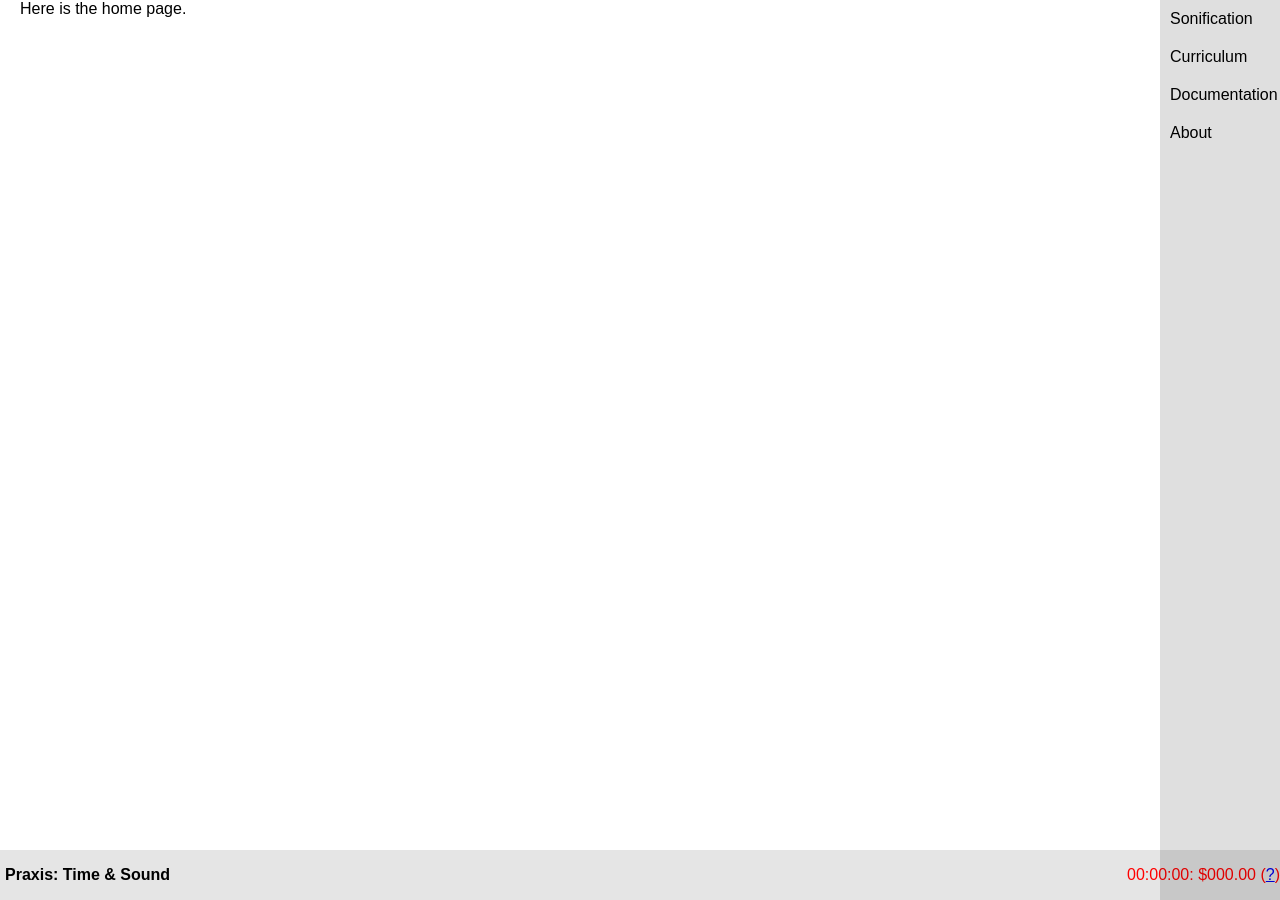
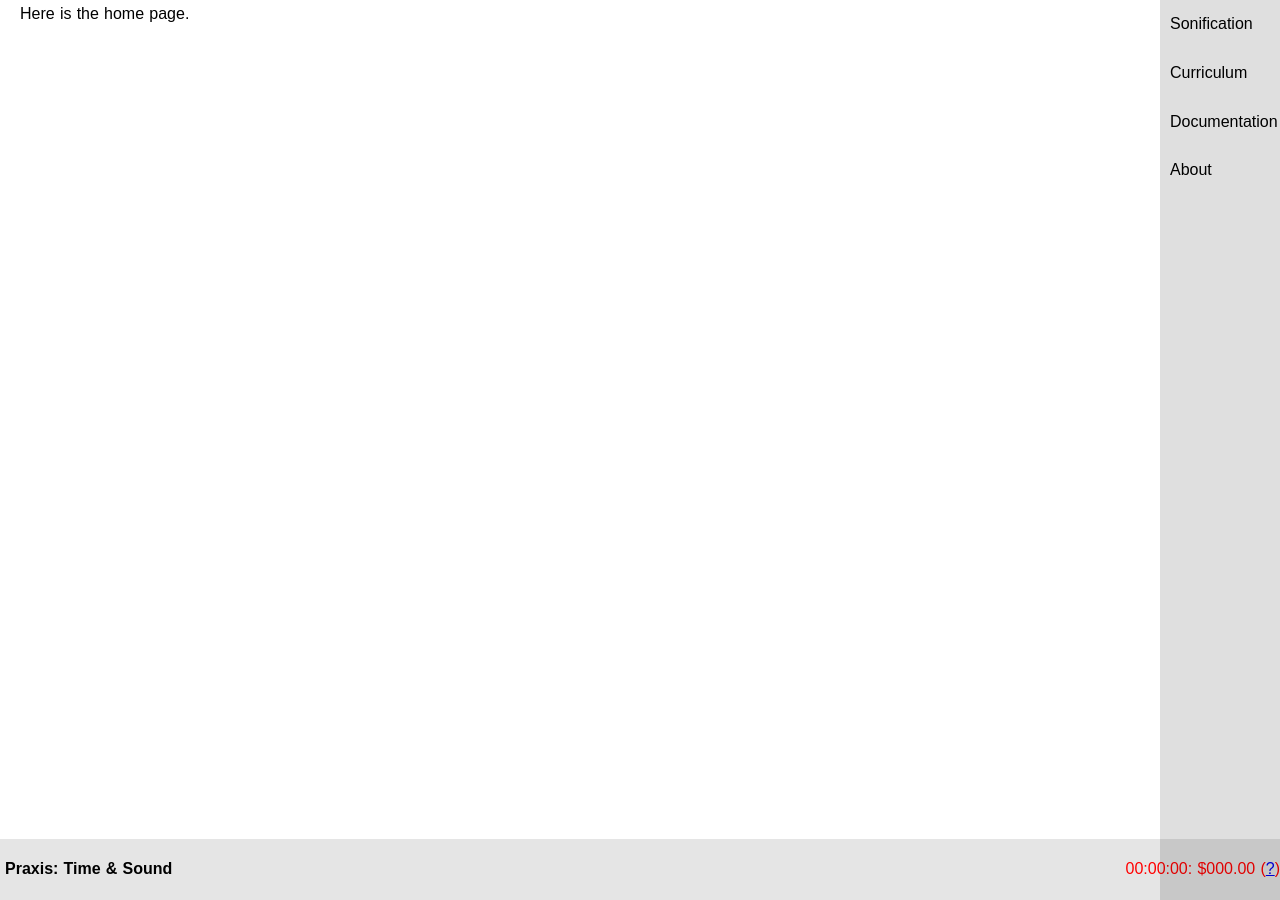
Before and after one commit to scholarslab/clockwork, a Jekyll site: the page built from index.html, in a window 1280 px wide. Built offline with Jekyll 4.4.1, drawn with Linux system fonts in a browser that asks for light colours; some web fonts are replaced.

Commit message:
changed some line and word spacing (made them bigger) and also centered all the videos

```diff
--- a/css/main.css
+++ b/css/main.css
@@ -1,6 +1,8 @@
   body {
     margin: 0;
     font-family: "Droid Sans", sans-serif;
+    line-height: 1.8;
+    word-spacing: 0.75px;
   }
     h1 {
     padding: 5px 20px 0 5px;
@@ -68,6 +70,10 @@
 
 .soundviz {
   display: block;
+  margin: auto;
+  width: 320;
+  height: 240;
+  text-align: center;
 }
 
 #banner {
```
